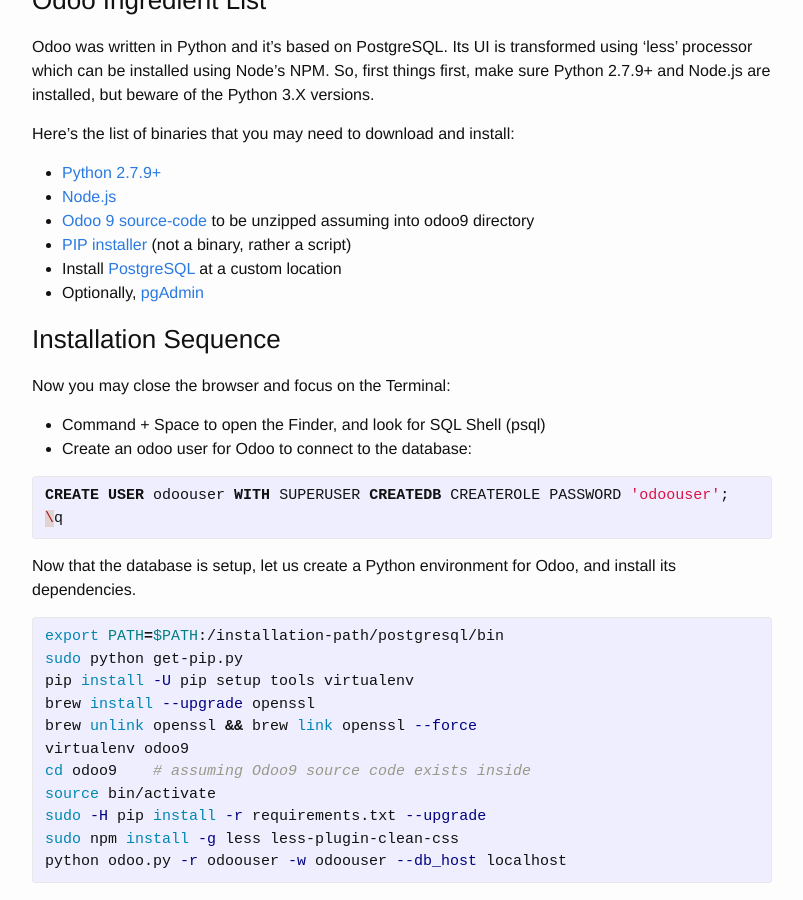
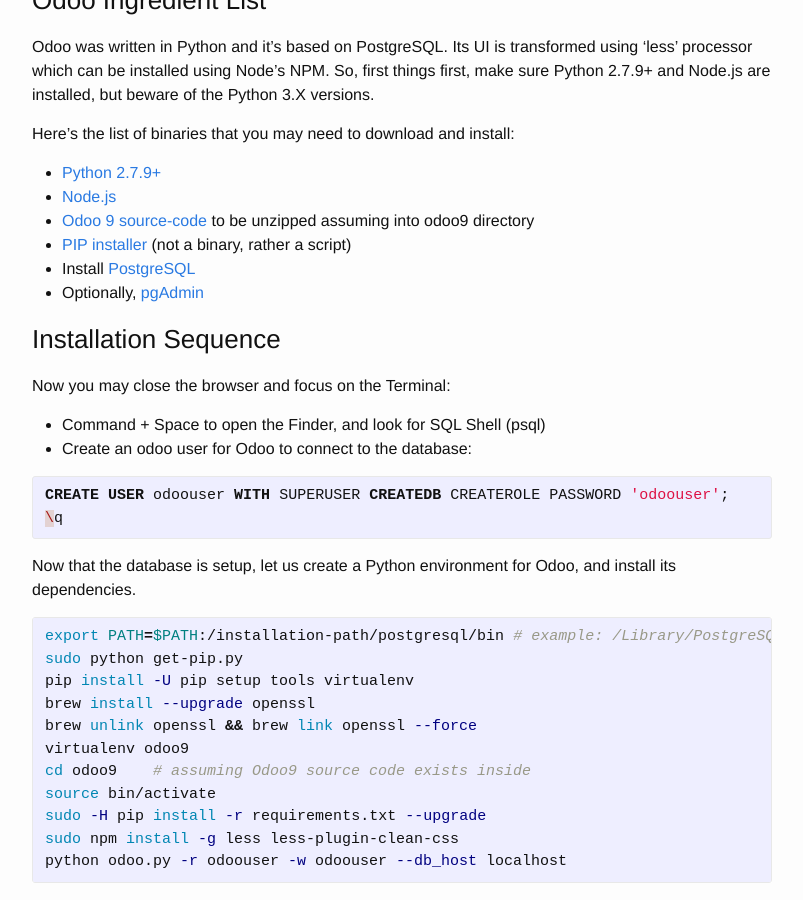
Before and after one commit to tsaqib/www, a Jekyll site: the page built from _posts/2016-06-09-odoo9-up-running.md, in a window 1280 px wide and 900 px high, scrolled down 306 px. Shown: the whole window, without its empty margins (238-1041 px from the left). Built offline with Jekyll 4.4.1, drawn with Linux system fonts in a browser that asks for light colours; comment, search, counter and statistics services are not loaded.

Commit message:
Edited Odoo 9.0 post

```diff
--- a/_posts/2016-06-09-odoo9-up-running.md
+++ b/_posts/2016-06-09-odoo9-up-running.md
@@ -17,7 +17,7 @@
 - [Node.js](https://nodejs.org/en/download/)
 - [Odoo 9 source-code](https://github.com/odoo/odoo/archive/9.0.zip) to be unzipped assuming into odoo9 directory
 - [PIP installer](https://bootstrap.pypa.io/get-pip.py) (not a binary, rather a script)
-- Install [PostgreSQL](https://www.postgresql.org/download/) at a custom location
+- Install [PostgreSQL](https://www.postgresql.org/download/)
 - Optionally, [pgAdmin](https://www.pgadmin.org/download/)
 
 ### Installation Sequence
@@ -32,7 +32,7 @@
 
 Now that the database is setup, let us create a Python environment for Odoo, and install its dependencies.
 {% highlight bash %}
-export PATH=$PATH:/installation-path/postgresql/bin
+export PATH=$PATH:/installation-path/postgresql/bin # example: /Library/PostgreSQL/9.5/bin
 sudo python get-pip.py
 pip install -U pip setup tools virtualenv
 brew install --upgrade openssl
```
